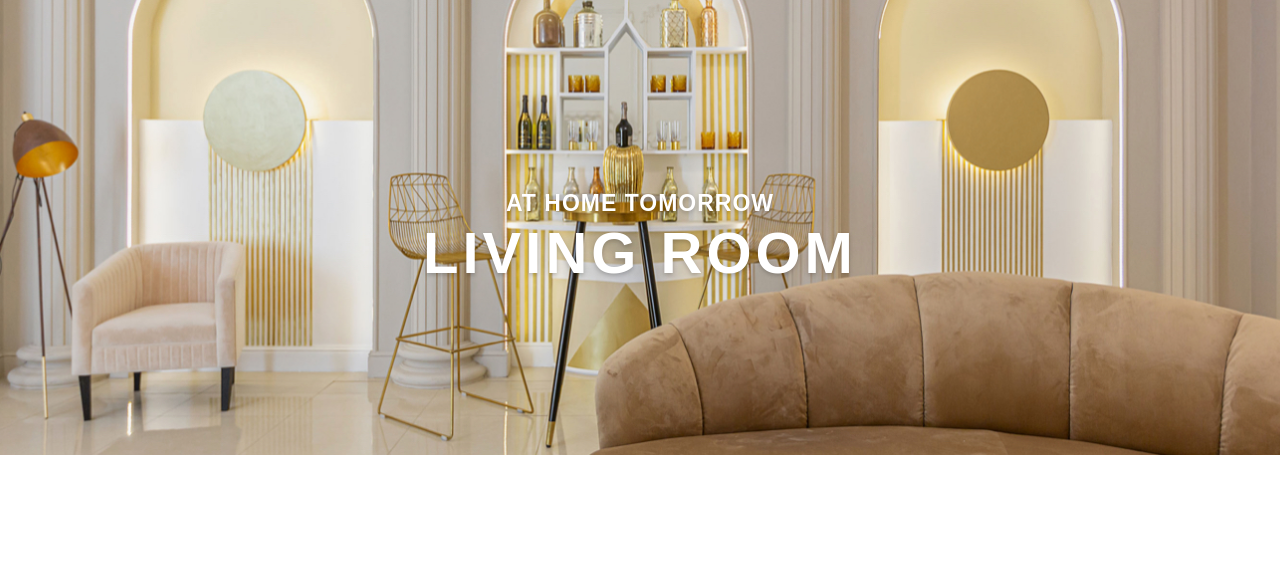
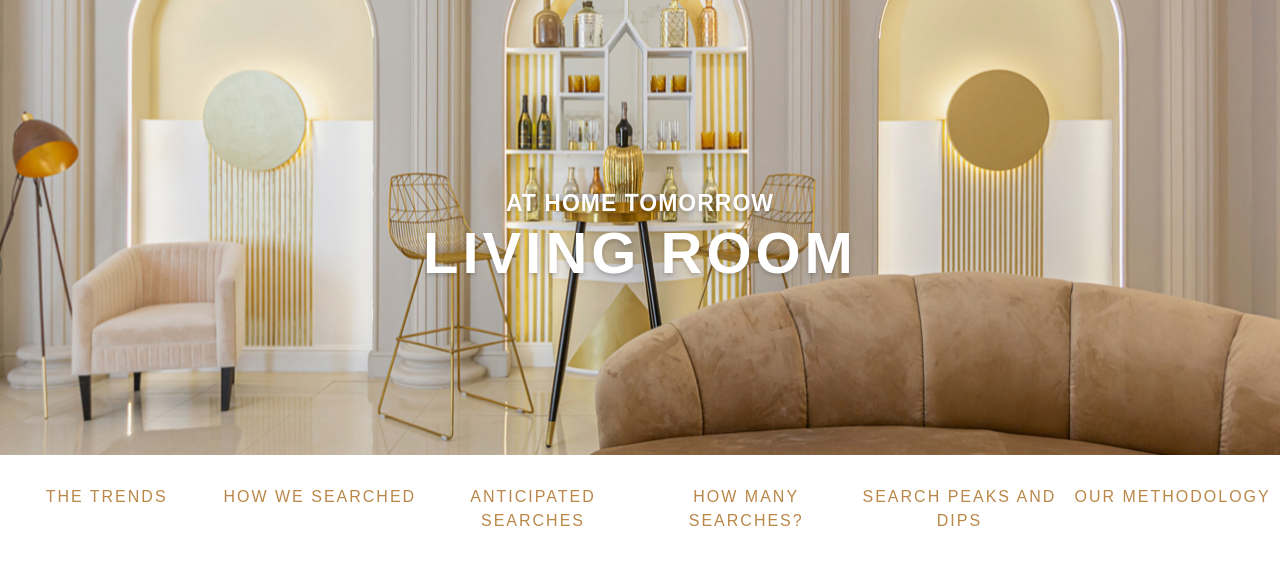
Before and after one commit to almack131216/at-home-tomorrow, a React (Create React App) app: page /living-room in a window 1280 px wide. Shown: the top 564 px of the page. Built offline with nearby package versions, Linux system fonts and the light colour scheme.

Commit message:
r5 | +SectionNav cmp (basic resp)

```diff
--- /dev/null
+++ b/src/components/SectionNav/index.jsx
@@ -0,0 +1,34 @@
+import React from "react"
+
+const SectionNav = () => {
+  return (
+    <>
+      <div class='nav-container'>
+        <nav>
+          <ul>
+            <li>
+              <a href='#'>The trends</a>
+            </li>
+            <li>
+              <a href='#'>How we searched </a>
+            </li>
+            <li>
+              <a href='#'>Anticipated searches</a>
+            </li>
+            <li>
+              <a href='#'>How many searches?</a>
+            </li>
+            <li>
+              <a href='#'>Search peaks and dips</a>
+            </li>
+            <li>
+              <a href='#'>Our Methodology</a>
+            </li>
+          </ul>
+        </nav>
+      </div>
+    </>
+  )
+}
+
+export default SectionNav
--- /dev/null
+++ b/src/components/SectionNav/index.scss
@@ -0,0 +1,78 @@
+// ----- SectionNav
+
+.nav-container {
+
+    nav {
+        background-color: --color-navbar;
+
+        ul {
+            list-style: none;
+            margin: 0;
+            padding: 0;
+            display: flex;
+
+            li {
+                flex: 3;
+
+                &::before {
+                    content: '';
+                    display: none;
+                }
+
+                &.icon-container {
+                    flex: 1;
+                }
+
+                a {
+                    display: inline-block;
+                    width: 100%;
+                    text-align: center;
+                    transition: 0.5s;
+                    background-color: var(--color-navbar);
+                    color: var(--color-navbar-text);
+                    line-height:2.4rem;
+                    letter-spacing: 2px;
+                    text-transform: uppercase;
+                    text-decoration: none;
+                    padding: var(--p3) 5px;
+
+                    &:hover {
+                        // background-color: #aa32ff;
+                        // color: #fff;
+                        text-decoration:underline;
+                    }
+                }
+
+                /*----- /a -----*/
+            }
+        }
+    }
+
+    /*----- /nav -----*/
+}
+
+@media all and (max-width: 1000px) {
+    .nav-container nav ul {
+        flex-wrap: wrap;
+
+        li {
+            flex: 1 1 50%;
+
+            a {
+                padding: var(--p1) 5px;
+            }
+
+            &.icon-container {
+                flex: 1 1 25%;
+            }
+        }
+    }
+}
+
+@media all and (max-width: 500px) {
+    .nav-container nav ul {
+        li {
+            flex-basis: 100%;
+        }
+    }
+}
--- a/src/index.scss
+++ b/src/index.scss
@@ -13,6 +13,7 @@
 @import "./components/Hero/";
 @import "./components/SectionTitle/";
 @import "./components/PanelBtns/";
+@import "./components/SectionNav/";
 
 /* PAGES */
 @import "./pages/Home";
--- a/src/pages/Category/index.jsx
+++ b/src/pages/Category/index.jsx
@@ -3,6 +3,7 @@ import { useState, useEffect } from "react"
 import Hero from "../../components/Hero"
 import Loading from "../../components/Loading"
 import HeroBg from "../../assets/images/hero/living-room.jpg"
+import SectionNav from "../../components/SectionNav"
 
 const CategoryPage = () => {
   const [loading, setLoading] = useState(false);
@@ -16,6 +17,7 @@ const CategoryPage = () => {
     <>
       <div className='page-container'>
         <Hero bgImg={HeroBg} h1El={h1El} classes="hero--category" />
+        <SectionNav />
         {loading && <Loading />}
       </div>
     </>
```
